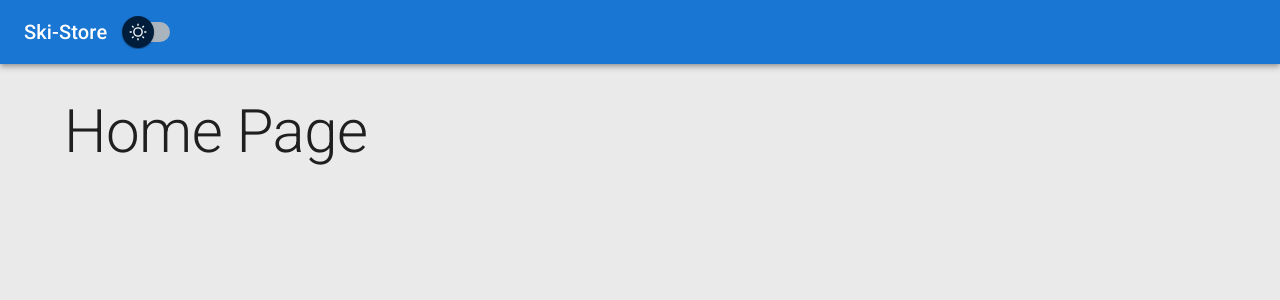
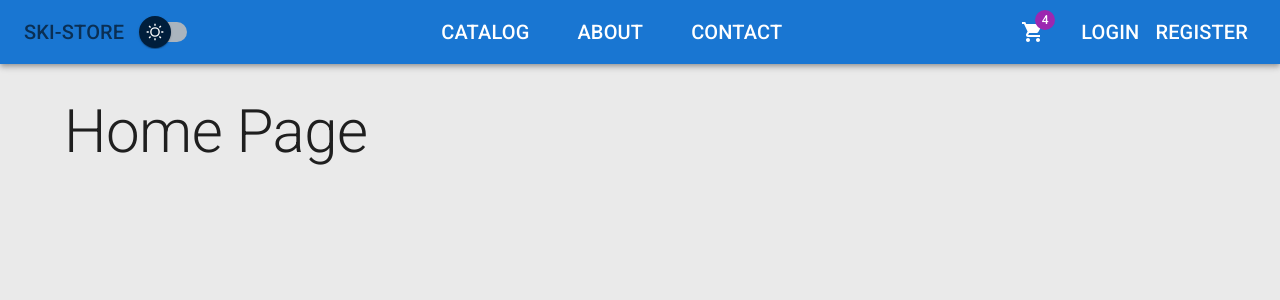
Before and after one commit to yaroslavpashynskyi/SkiStore, a React (Create React App) app in the folder client/: page / in a window 1280 px wide. Shown: the top 300 px of the page. Built offline with nearby package versions, Linux system fonts and the light colour scheme.

Commit message:
Add nav links and style the nav bar

```diff
--- a/client/src/app/layout/Header.tsx
+++ b/client/src/app/layout/Header.tsx
@@ -1,18 +1,81 @@
-import { AppBar, Toolbar, Typography } from "@mui/material";
+import { AppBar, Badge, Box, Button, IconButton, List, ListItem, Stack, Toolbar, Typography } from "@mui/material";
 import CustomSwitch from "./CustomSwitch";
+
+import { NavLink } from "react-router-dom";
+import { ShoppingCart } from "@mui/icons-material";
+
+const midLinks = [
+  { title: "catalog", path: "/catalog" },
+  { title: "about", path: "/about" },
+  { title: "contact", path: "/contact" },
+]
+
+const rightLinks = [
+  { title: "login", path: "/login" },
+  { title: "register", path: "/register" },
+]
+
 interface Props {
   darkMode: boolean,
   handleThemeChange: () => void
 }
+
+const navStyles = {
+  textDecoration: "none",
+  color: "inherit",
+  typography: "h6",
+  "&:hover": {
+    color: "grey.500"
+  },
+  "&.active": {
+    color: "text.secondary"
+  }
+}
 export default function Header({ darkMode, handleThemeChange }: Props) {
   return (
     <AppBar position="static" sx={{ mb: 4 }}>
-      <Toolbar>
-        <Typography variant="h6" >
-          Ski-Store
-        </Typography>
-        <CustomSwitch darkMode={darkMode} handleThemeChange={handleThemeChange} />
-      </Toolbar>
-    </AppBar>
+      <Toolbar sx={{ display: "flex", justifyContent: "space-between", alignItems: "center" }}>
+        <Box display={"flex"} alignItems={"center"}>
+          <Typography variant="h6" component={NavLink}
+            to={"/"}
+            sx={navStyles}>
+            SKI-STORE
+          </Typography>
+          <CustomSwitch darkMode={darkMode} handleThemeChange={handleThemeChange} />
+        </Box>
+        <Stack direction="row" spacing={4}>
+          {midLinks.map(({ title, path }) => (
+            <Button
+              key={path}
+              component={NavLink}
+              to={path}
+              sx={navStyles}
+            >
+              {title.toUpperCase()}
+            </Button>
+          ))}
+        </Stack>
+        <Box display={"flex"} alignItems={"center"}>
+          <IconButton size="large" edge="start" color="inherit" sx={{ mr: 2 }}>
+            <Badge badgeContent="4" color="secondary">
+              <ShoppingCart />
+            </Badge>
+          </IconButton>
+          <List sx={{ display: "flex" }}>
+            {rightLinks.map(({ title, path }) => (
+              <ListItem key={path} disablePadding>
+                <Button
+                  component={NavLink}
+                  to={path}
+                  sx={navStyles}
+                >
+                  {title.toUpperCase()}
+                </Button>
+              </ListItem>
+            ))}
+          </List>
+        </Box>
+      </Toolbar >
+    </AppBar >
   )
 }
```
